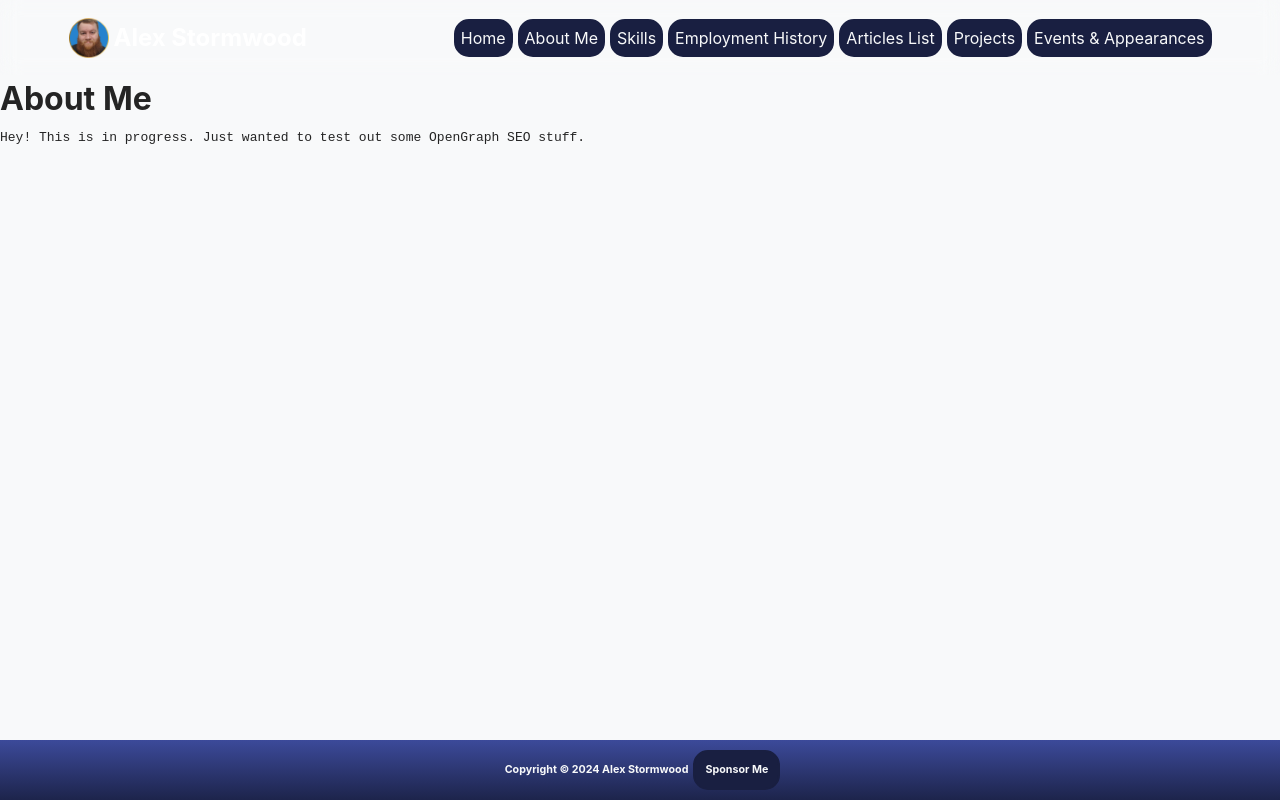
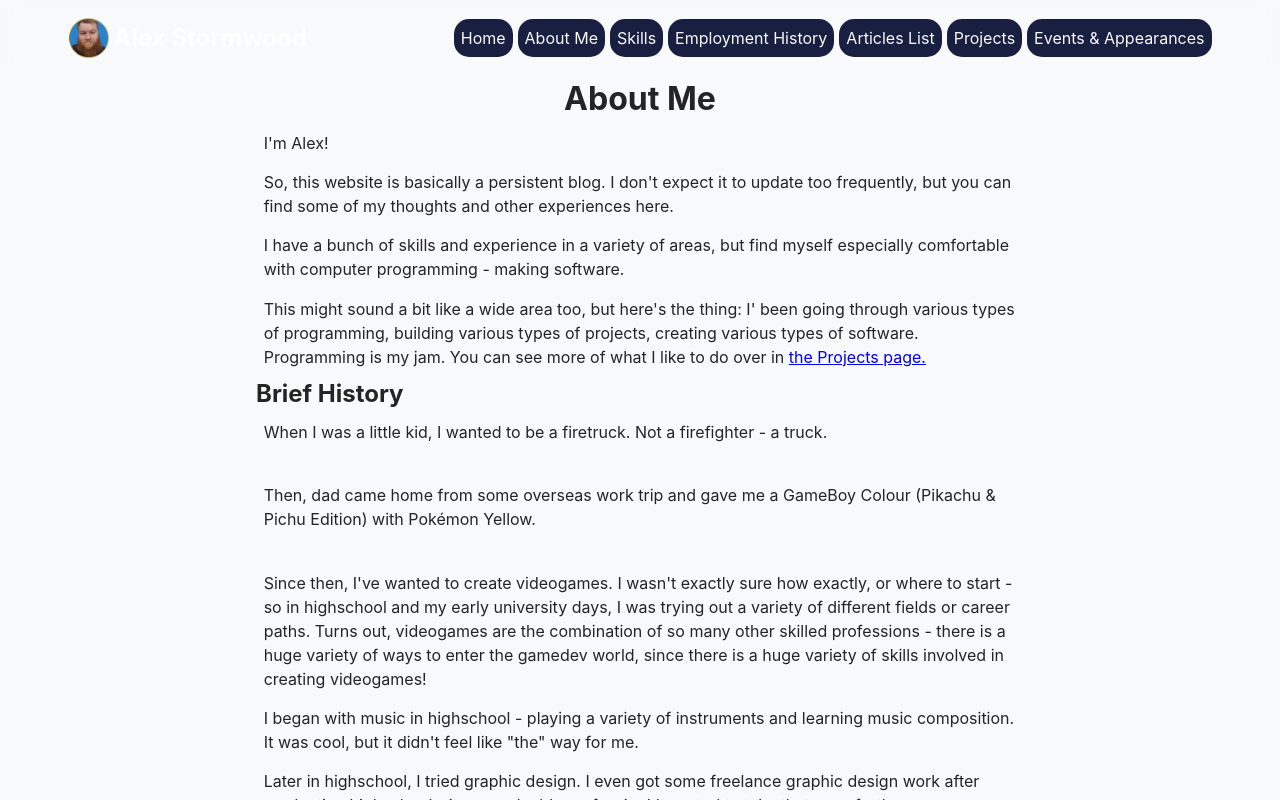
Before and after one commit to AlexStormwood/alexstormwood.com, a React (Vite) app: page /aboutme in a window 1280 px wide. Built offline with nearby package versions, Linux system fonts and the light colour scheme.

Commit message:
aboutpage content draft, needs images and styling

```diff
--- a/src/pages/AboutMe.jsx
+++ b/src/pages/AboutMe.jsx
@@ -1,28 +1,122 @@
 import { Helmet } from "react-helmet";
+import { Link } from "react-router-dom";
+import "../styles/AboutMe.css";
 
-export function AboutMe(){
+export function AboutMe() {
 
 	return (
 		<div id="aboutme-page">
 			<Helmet>
 				<meta name="twitter:title" content="About Alex Stormwood" />
 				<meta property="og:type" content="profile" />
-				<meta property="og:title" content="About Alex Stormwood"/>
-				<meta property="og:url" content="https://alexstormwood.com/aboutme"/>
-				<meta property="og:description" content="Learn about the things that Alex is interested in."/>
-				<meta property="profile:first_name" content="Alex"/>
-				<meta property="profile:last_name" content="Stormwood"/>
-				<meta property="profile:username" content="alexstormwood"/>
+				<meta property="og:title" content="About Alex Stormwood" />
+				<meta property="og:url" content="https://alexstormwood.com/aboutme" />
+				<meta property="og:description" content="Learn about the things that Alex is interested in." />
+				<meta property="profile:first_name" content="Alex" />
+				<meta property="profile:last_name" content="Stormwood" />
+				<meta property="profile:username" content="alexstormwood" />
 				<meta property="og:image" content="/opengraph/website-ogimage-default.png" />
 				<meta name="twitter:image" content="/opengraph/website-ogimage-default.png" />
 				<meta name="twitter:image:alt" content="Banner image depicting Alex. He writes about gamedev, webdev, and more." />
 			</Helmet>
 
-			<h1>About Me</h1>
+			<div id="aboutPageContent">
+				<header id="aboutPageHeading">
+					<h1>About Me</h1>
 
-			<code>
-				Hey! This is in progress. Just wanted to test out some OpenGraph SEO stuff.
-			</code>
+				</header>
+
+				<div id="aboutPageMainContent">
+					<p>
+						I&apos;m Alex!
+					</p>
+					<p>
+						So, this website is basically a persistent blog. I don&apos;t expect it to update too frequently, but you can find some of my thoughts and other experiences here.
+					</p>
+					<p>
+						I have a bunch of skills and experience in a variety of areas, but find myself especially comfortable with computer programming - making software.
+					</p>
+					<p>
+						This might sound a bit like a wide area too, but here&apos;s the thing: I&apos; been going through various types of programming, building various types of projects, creating various types of software. Programming is my jam. You can see more of what I like to do over in <Link to={"/articles/projects"}>the Projects page.</Link>
+					</p>
+
+					<div id="aboutWorkRelated">
+						<h2>Brief History</h2>
+
+						<p>
+							When I was a little kid, I wanted to be a firetruck. Not a firefighter - a truck.
+						</p>
+
+						<img />
+
+						<p>
+							Then, dad came home from some overseas work trip and gave me a GameBoy Colour (Pikachu & Pichu Edition) with Pokémon Yellow.
+						</p>
+
+						<img />
+
+						<p>
+							Since then, I&apos;ve wanted to create videogames. I wasn&apos;t exactly sure how exactly, or where to start - so in highschool and my early university days, I was trying out a variety of different fields or career paths. Turns out, videogames are the combination of so many other skilled professions - there is a huge variety of ways to enter the gamedev world, since there is a huge variety of skills involved in creating videogames!
+						</p>
+
+						<p>
+							I began with music in highschool - playing a variety of instruments and learning music composition. It was cool, but it didn&apos;t feel like &quot;the&quot; way for me.
+						</p>
+
+						<p>
+							Later in highschool, I tried graphic design. I even got some freelance graphic design work after graduating highschool - it was a doable profession! I wanted to take that even further.
+						</p>
+
+						<p>
+							In my first university - Queensland University of Technology (QUT) - I learned animation. This ventured more into 3D than 2D, and was really cool - I could see direct professional usage of the things I was learning from that degree. But I kept hitting walls with my own expectations: I wanted the things I was making to be interactive.
+						</p>
+
+						<p>
+							The programming classes I had taken in highschool and at QUT were not great - they were actually so painful and tedious that they were part of the reason I clung to the arts for as long as I did. But in 2015, I moved to Sydney, and transferred from QUT to the Academy of Interactive Technology (AIT). The programming teachers there were much better than anything I had had before, and I could make things interactive! I could make games!
+						</p>
+
+						<p>
+							During my studies at AIT, I started to find a knack for teaching as well. I had joined their marketing & events team while being a student, running workshops during school holidays and helping with industry events (though admittedly, I was basically a doorman for the first ~6 months of that work). I couldn&apos;t legally teach the university courses, as you need a qualification related to and higher than whatever you&apos;re teaching - and I didn&apos;t have that yet. So, after I graduated from AIT, I went and tried a few things simultaneously...
+						</p>
+
+						<p>
+							I joined Red Cartel briefly, as an intern. It was perfect timing: they were diving into a bunch of virtual reality projects, meaning that I was learning things on the job that were new and in-demand in the wider gamedev industry. But the idea of working in a production house or contract agency wasn&apos;t for me - at least, not when I was a fresh grad with all the skills needed to make my own games <i>myself!</i>
+						</p>
+
+						<p>
+							While at Red Cartel, I was also doing more and more school workshops with AIT (and their newly-acquired coding bootcamp: Coder Factory). That was continuing to be great.
+						</p>
+						<p>
+							After leaving Red Cartel, I began some post-graduate studies at the Academy of Interactive Entertainment (AIE). Another 3-letter technology school - this time, with a business incubator! This was great - a bunch of breezy business education, and great mentorship to build my own game and business. I released Planet Protector VR at the end of that one-year course, while other teams in the incubator (yes, teams vs lil solo me) were still bouncing around ideas.
+						</p>
+						<p>
+							Being in New South Wales, games funding wasn&apos;t great at that time, and the AIE Incubator was no exception. AIT was offering me more and more work, becoming a permanent employee - and the incubator was barely offering enough funding for me to take one day per week away from AIT, with the expectation that I&apos;d work on a new game full-time and find additional funding during that process. I had to turn AIE down, and focus on work with AIT.
+						</p>
+						<p>
+							Since I had achieved a post-graduate qualification, subjects and classes in bachelor&apos;s degrees and diplomas were something I could now teach!
+						</p>
+						<p>
+							Coder Factory rebranded into Coder Factory Academy, and then later into Coder Academy. They continued to have increasing demand, and I was continuing to ask for more and more work - I wanted to lock in that full-time role so I could slowly chip away on my own projects outside of work. And that scenario was finally sliding into place.
+						</p>
+						<p>
+							That process took several years, and I was able to learn numerous new technologies and languages through that process. It also helped expand my own capabilities in ways that most others wouldn&apos;t think of: like how the combination of gamedev and webdev creates live-ops, an increasingly-in-demand part of all software to manage features like subscriptions and ecommerce.
+						</p>
+						<p>
+							I&apos;ve been able to do speaking engagements at various meetups, conferences, schools, and businesses about different types of software projects. My unique combination of development skill across different types of games, as well as different hardware (remember, VR and AR is a niche thing!) helped to exchange knowledge and ideas with other developers around Australia.
+						</p>
+						<p>
+							Throughout all of that, I gained a big appreciation for tooling and systems. Processes and documentation. Data and planning. So many aspects of software projects that most people just don&apos;t think of - especially if they just go &quot;making games is making Super Mario do a jump!&quot; or &quot;making websites is just making navbars and blogs!&quot; - those things are just a portion of what actually can be built for those projects, and through my journey to get to where I am now, I&apos;ve got a nice wider view of what those projects need and how to build them.
+						</p>
+					</div>
+
+					<div id="aboutHobbyRelated">
+						<h2>Hobbies and Passions</h2>
+					</div>
+
+				</div>
+			</div>
+
+
 		</div>
-		);
+	);
 }
--- /dev/null
+++ b/src/styles/AboutMe.css
@@ -0,0 +1,29 @@
+#aboutPageContent {
+	display: flex;
+	flex-direction: column;
+	align-items: center;
+}
+#aboutPageMainContent {
+	display: flex;
+	flex-direction: column;
+	align-items: left;
+	width: 60%;
+
+	p {
+		padding: 1%;
+	}
+}
+
+
+@media only screen and (max-width: 600px){
+	#aboutPageMainContent {
+		display: flex;
+		flex-direction: column;
+		align-items: left;
+		width: 90%;
+
+		p {
+			padding: 1%;
+		}
+	}
+}
```
